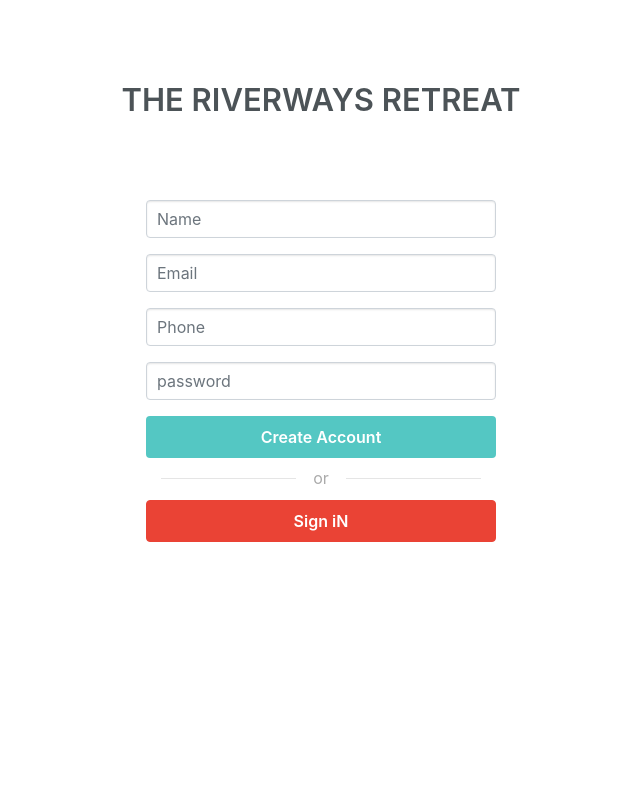
After one commit to n0v4c0r3/HotelManagement, a PHP site: page /signup.php in a window 1280 px wide. The commit adds this page. Shown: the whole page, without its empty margins (319-959 px from the left). Run offline with PHP 8.4, Linux system fonts and the light colour scheme; data that the repository does not hold is empty; some libraries are stand-ins or nearby versions.

Commit message:
DONE_END

```diff
--- /dev/null
+++ b/signup.php
@@ -0,0 +1,205 @@
+<?php
+error_reporting(0);
+session_start();
+$msg = "";
+if(isset($_SESSION["uid"]))
+{
+    header("Location: account.php");
+}
+else{
+
+    include('Database.php');
+
+    $csql = "SELECT `email` FROM `customers` WHERE `email` = '{$_POST["email"]}'";
+    $dta = $conn->query($csql);
+
+    if(mysqli_num_rows($dta) > 0)
+    {
+        $conn->close();
+        echo '
+        <script>
+        alert("Account Already Exists please Login");
+        window.location.href = "login.php";
+        </script>
+        ';
+
+    }
+    else
+    {
+        if(isset($_POST["Createac"]))
+    {
+        $name = $_POST["name"];
+        $email = $_POST["email"];
+        $phone = $_POST["phone"];
+        $password = $_POST["password"];
+
+        $query = "INSERT INTO `customers`(`name`, `email`, `phone`, `password`)
+        VALUES ('$name','$email','$phone','$password')";
+        $conn->query($query);
+        echo '
+        <script>
+        alert("Account Created");
+        window.location.href = "login.php";
+        </script>
+        ';
+    }
+    }
+
+
+
+    if(isset($_POST["Createac"]))
+    {
+        $name = $_POST["name"];
+        $email = $_POST["email"];
+        $phone = $_POST["phone"];
+        $password = $_POST["password"];
+
+        $query = "INSERT INTO `customers`(`name`, `email`, `phone`, `password`)
+        VALUES ('$name','$email','$phone','$password')";
+        $conn->query($query);
+        echo '
+        <script>
+        alert("Account Created");
+        window.location.href = "login.php";
+        </script>
+        ';
+    }
+}
+
+?>
+<html lang="en">
+<head>
+    <meta charset="UTF-8">
+    <meta http-equiv="X-UA-Compatible" content="IE=edge">
+    <meta name="viewport" content="width=device-width, initial-scale=1.0">
+    <title>The RIVERWAYS RETREAT</title>
+    <link href="//maxcdn.bootstrapcdn.com/bootstrap/4.1.1/css/bootstrap.min.css" rel="stylesheet" id="bootstrap-css">
+    <script src="//maxcdn.bootstrapcdn.com/bootstrap/4.1.1/js/bootstrap.min.js"></script>
+    <script src="//cdnjs.cloudflare.com/ajax/libs/jquery/3.2.1/jquery.min.js"></script>
+    <link href="https://stackpath.bootstrapcdn.com/font-awesome/4.7.0/css/font-awesome.min.css" rel="stylesheet">
+    <style>
+        .send-button{
+background: #54C7C3;
+width:100%;
+font-weight: 600;
+color:#fff;
+padding: 8px 25px;
+}
+input[type=number]::-webkit-inner-spin-button,
+input[type=number]::-webkit-outer-spin-button {
+  -webkit-appearance: none;
+  margin: 0;
+}
+.g-button{
+color: #fff !important;
+border: 1px solid #EA4335;
+background: #ea4335 !important;
+width:100%;
+font-weight: 600;
+color:#fff;
+padding: 8px 25px;
+}
+.my-input{
+box-shadow: inset 0 1px 2px rgba(0, 0, 0, 0.1);
+cursor: text;
+padding: 8px 10px;
+transition: border .1s linear;
+}
+.header-title{
+margin: 5rem 0;
+}
+h1{
+font-size: 31px;
+line-height: 40px;
+font-weight: 600;
+color:#4c5357;
+}
+h2{
+color: #5e8396;
+font-size: 21px;
+line-height: 32px;
+font-weight: 400;
+}
+.login-or {
+position: relative;
+color: #aaa;
+margin-top: 10px;
+margin-bottom: 10px;
+padding-top: 10px;
+padding-bottom: 10px;
+}
+.span-or {
+display: block;
+position: absolute;
+left: 50%;
+top: -2px;
+margin-left: -25px;
+background-color: #fff;
+width: 50px;
+text-align: center;
+}
+.hr-or {
+height: 1px;
+margin-top: 0px !important;
+margin-bottom: 0px !important;
+}
+@media screen and (max-width:480px){
+h1{
+font-size: 26px;
+}
+h2{
+font-size: 20px;
+}
+}
+    </style>
+    </head>
+<body>
+<div class="container">
+      <div class="col-md-6 mx-auto text-center">
+         <div class="header-title">
+            <h1 class="wv-heading--title">
+            THE RIVERWAYS RETREAT
+            </h1>
+            <h2 class="wv-heading--subtitle">
+
+            </h2>
+         </div>
+      </div>
+      <div class="row">
+         <div class="col-md-4 mx-auto">
+            <div class="myform form ">
+               <form action="" method="post" name="login">
+                  <div class="form-group">
+                     <input type="text" name="name"  class="form-control my-input" id="name" placeholder="Name">
+                  </div>
+                  <div class="form-group">
+                     <input type="email" name="email"  class="form-control my-input" id="email" placeholder="Email">
+                  </div>
+                  <div class="form-group">
+                     <input type="number" min="0" name="phone" id="phone"  class="form-control my-input" placeholder="Phone">
+                  </div>
+                  <div class="form-group">
+                     <input type="text" name="password" class="form-control my-input" placeholder="password">
+                  </div>
+                  <div class="text-center ">
+                     <button type="submit" class=" btn btn-block send-button tx-tfm" name="Createac">Create Account</button>
+                  </div>
+                  <div class="col-md-12 ">
+                     <div class="login-or">
+                        <hr class="hr-or">
+                        <span class="span-or">or</span>
+                     </div>
+                  </div>
+                  <div class="form-group">
+                     <a class="btn btn-block g-button" href="login.php">
+                     <i class="fa fa-sign-in-alt"></i>Sign iN
+                     </a>
+                  </div>
+
+               </form>
+            </div>
+         </div>
+      </div>
+   </div>
+</body>
+</html>
```
Also changed, not shown: database.sql (+47 -42 lines), login.php (+22 -0 lines).
